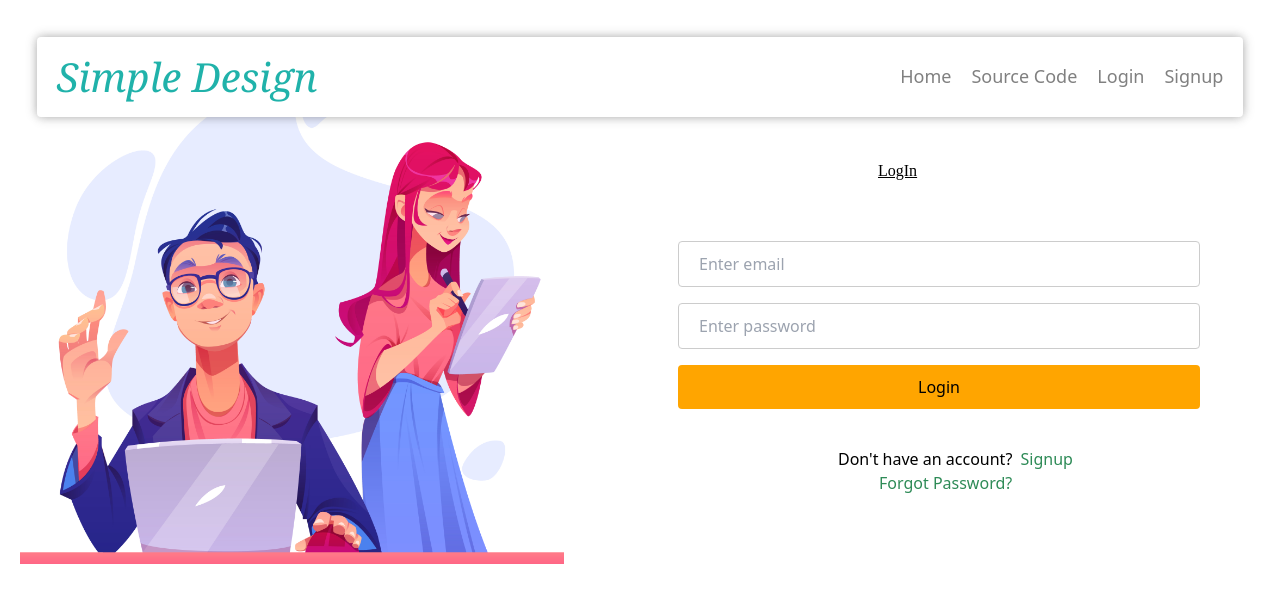
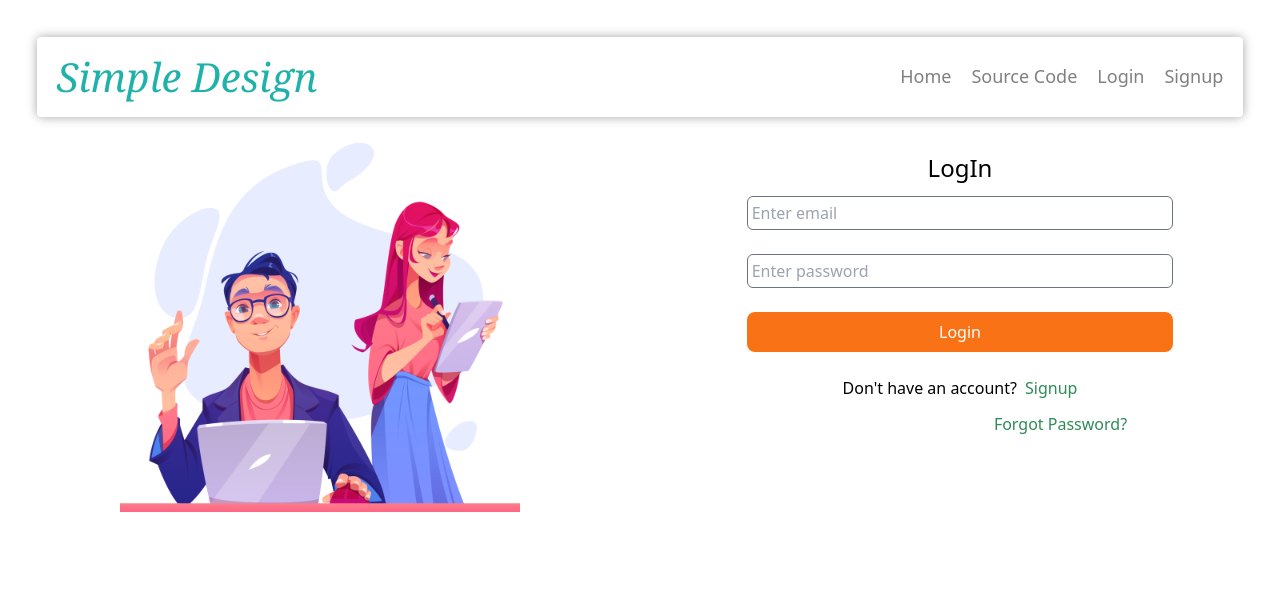
Before and after one commit to HikmaAnwar/simple-react-design, a React (Create React App) app: page /login in a window 1280 px wide. Shown: the top 602 px of the page. Built offline with nearby package versions, Linux system fonts and the light colour scheme.

Commit message:
fix: minor change

```diff
--- a/src/allStylesAndComponents/login.jsx
+++ b/src/allStylesAndComponents/login.jsx
@@ -31,29 +31,29 @@ const Login = () => {
     };
 
     return (
-        <div className={styles.container}>
-            <div className={styles.imageContainer}>
-                <img src={myImage} alt="image" />
+        <div className="flex justify-between item-center">
+            <div className="w-1/2 pt-24">
+                <img src={myImage} alt="image" width={400} height={300} className="mx-auto mt-4" />
             </div>
 
-            <div className={styles.formContainer}>
-                <h1 style={{margin:'auto', marginTop:'-50px',marginBottom:'50px', marginLeft:'200px', textDecoration:'underline', fontFamily:'-moz-initial'}}>LogIn</h1>
+            <div className="w-1/2 h-1 pt-24 mx-auto text-center mt-14">
+                <p className="text-2xl text-center">LogIn</p>
                 <input
-                    className={styles.inputemail}
+                    className="border border-gray-500 rounded-md p-1 w-2/3 my-3 mx-auto"
                     type="email"
                     placeholder="Enter email"
                     value={email}
                     onChange={(e) => setEmail(e.target.value)}
                 />
                 <input
-                    className={styles.inputpassword}
+                    className="border border-gray-500 rounded-md p-1 w-2/3 my-3 mx-auto"
                     type="password"
                     placeholder="Enter password"
                     value={password}
                     onChange={(e) => setPassword(e.target.value)}
                 />
-                <button className={styles.logbutton} onClick={handleLogin}>Login</button>
-                <p style={{marginTop: '30px', marginLeft:'160px'}}>
+                <button className="bg-orange-500 text-white p-2 mx-auto my-3 hover:bg-gray-400 cursor-pointer w-2/3 rounded-lg" onClick={handleLogin}>Login</button>
+                <p className="mx-auto my-3 text-center">
                     Don't have an account? <Link to={"/signup"} style={{marginLeft:'4px', textDecoration:'none', color:'seagreen'}}>Signup</Link>
                 </p>
                 <Link to="#" onClick={() => setModalIsOpen(true)} style={{marginTop: '30px', marginLeft:'201px', textDecoration:'none', color:'seagreen'}}>Forgot Password?</Link>
```
